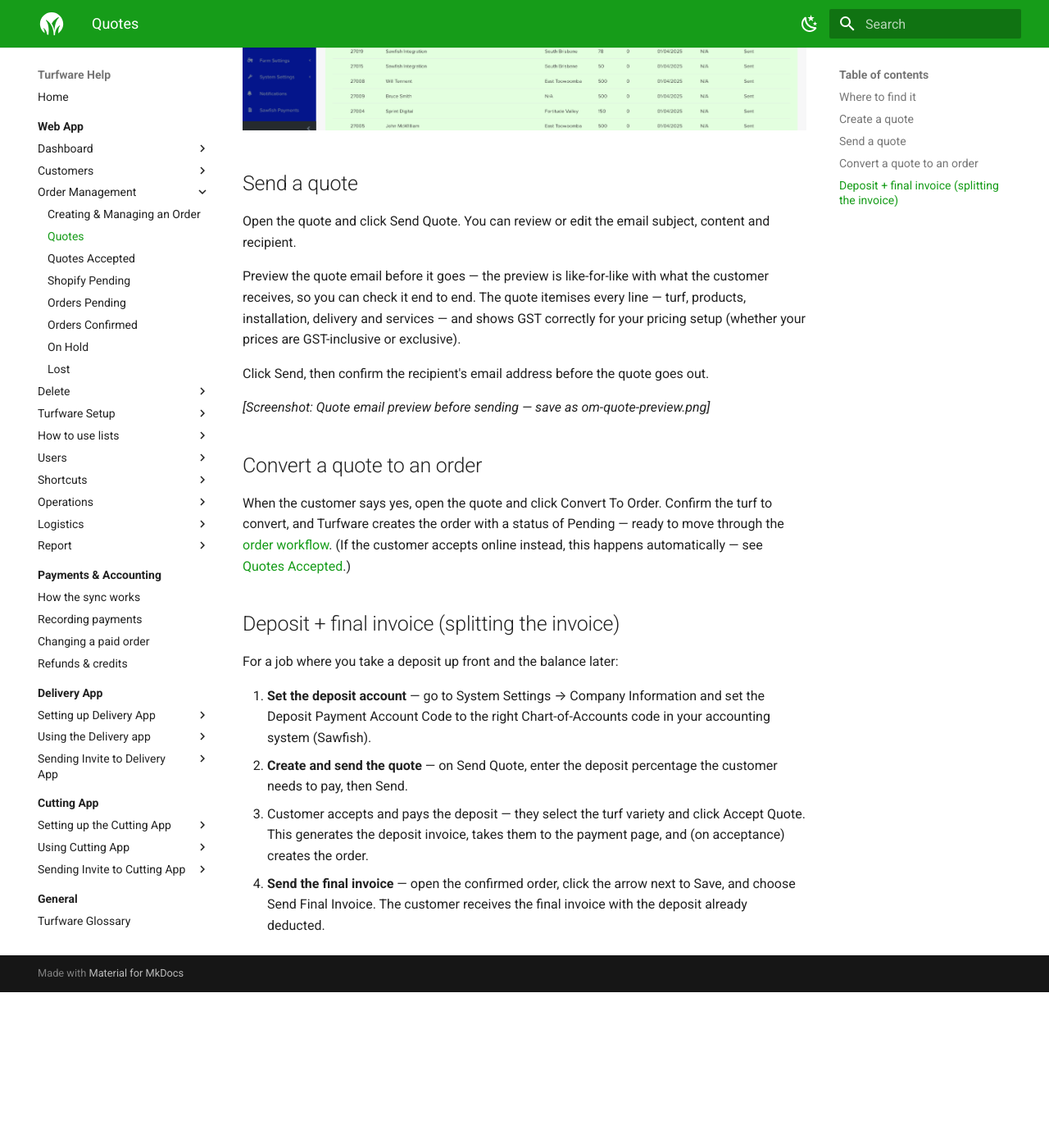
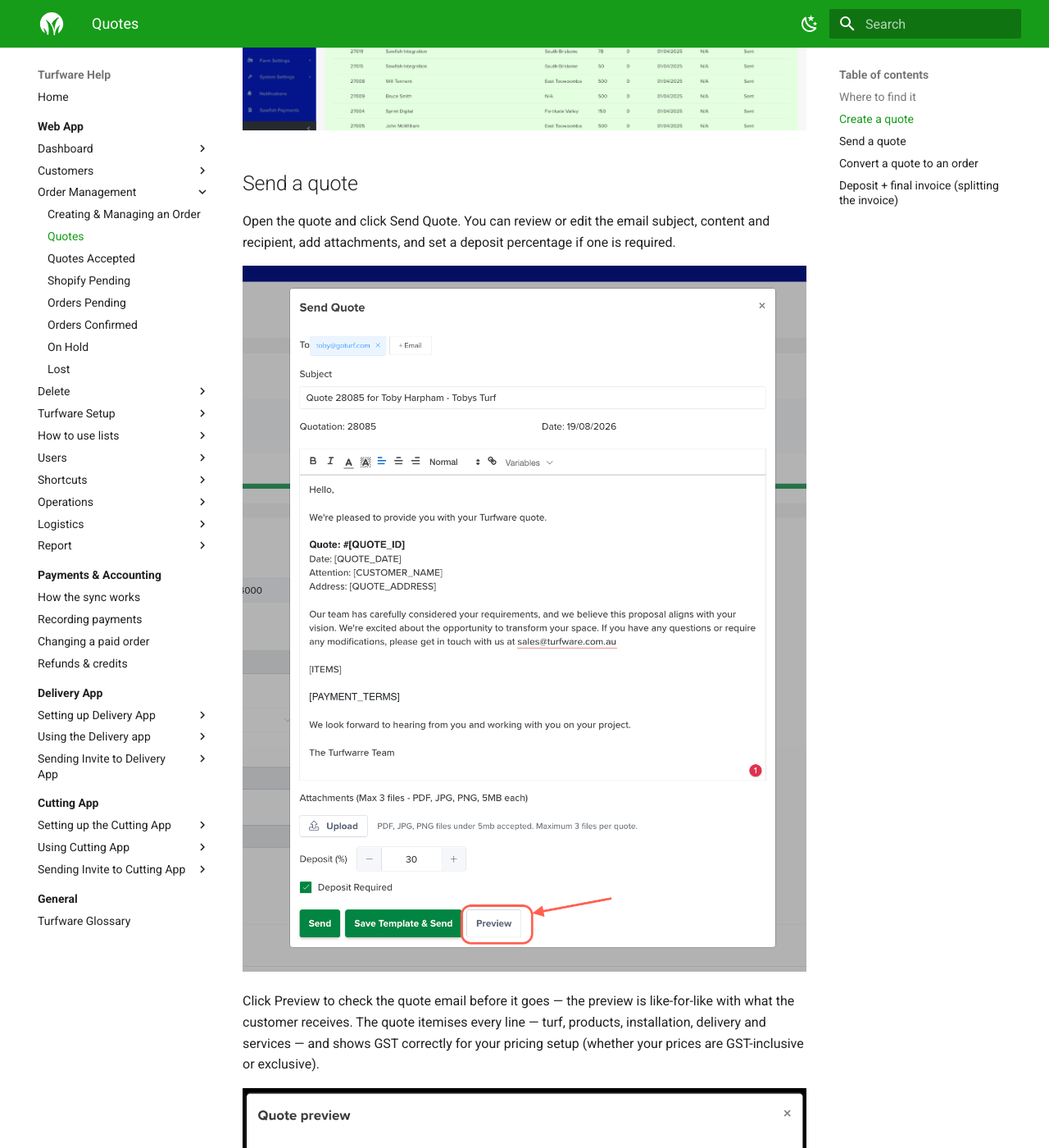
Before and after one commit to tobyh82/turfware-guides, an MkDocs documentation site: the page built from docs/web-app/order-management/quotes.md, in a window 1280 px wide and 1400 px high, scrolled down 747 px. Shown: the whole window at 82% size. Built offline with MkDocs 1.6.1 and Material for MkDocs 9.7.7, drawn with Linux system fonts in a browser that asks for light colours; before the commit the page ends 1957 px from its top, so only the background shows below that.

Commit message:
Place release screenshots: Quotes send + like-for-like preview (TURF-1144/45/46); Customer archive (TURF-1153) + cross-ref from Farm Settings archive
Co-Authored-By: Claude Opus 4.8 <noreply@anthropic.com>

```diff
--- a/docs/web-app/order-management/quotes.md
+++ b/docs/web-app/order-management/quotes.md
@@ -18,13 +18,15 @@ Click the green Create Quote button (top left). Build it exactly like an order
 
 ## Send a quote
 
-Open the quote and click Send Quote. You can review or edit the email subject, content and recipient.
+Open the quote and click Send Quote. You can review or edit the email subject, content and recipient, add attachments, and set a deposit percentage if one is required.
 
-Preview the quote email before it goes — the preview is like-for-like with what the customer receives, so you can check it end to end. The quote itemises every line — turf, products, installation, delivery and services — and shows GST correctly for your pricing setup (whether your prices are GST-inclusive or exclusive).
+![Send Quote — with the Preview button](../../assets/om-quote-send.png)
+
+Click Preview to check the quote email before it goes — the preview is like-for-like with what the customer receives. The quote itemises every line — turf, products, installation, delivery and services — and shows GST correctly for your pricing setup (whether your prices are GST-inclusive or exclusive).
+
+![Quote preview — the like-for-like email the customer receives, itemised with GST](../../assets/om-quote-preview.png)
 
 Click Send, then confirm the recipient's email address before the quote goes out.
-
-*[Screenshot: Quote email preview before sending — save as om-quote-preview.png]*
 
 ## Convert a quote to an order
 
```
Also changed, not shown: docs/web-app/customers/customer-summary.md (+7 -1 lines), docs/web-app/turfware-setup/farm-settings/turf-varieties.md (+1 -1 lines), docs/assets/customer-archive-list.png (added), docs/assets/customer-archive.png (added), docs/assets/om-quote-preview.png (added), docs/assets/om-quote-send.png (added).
